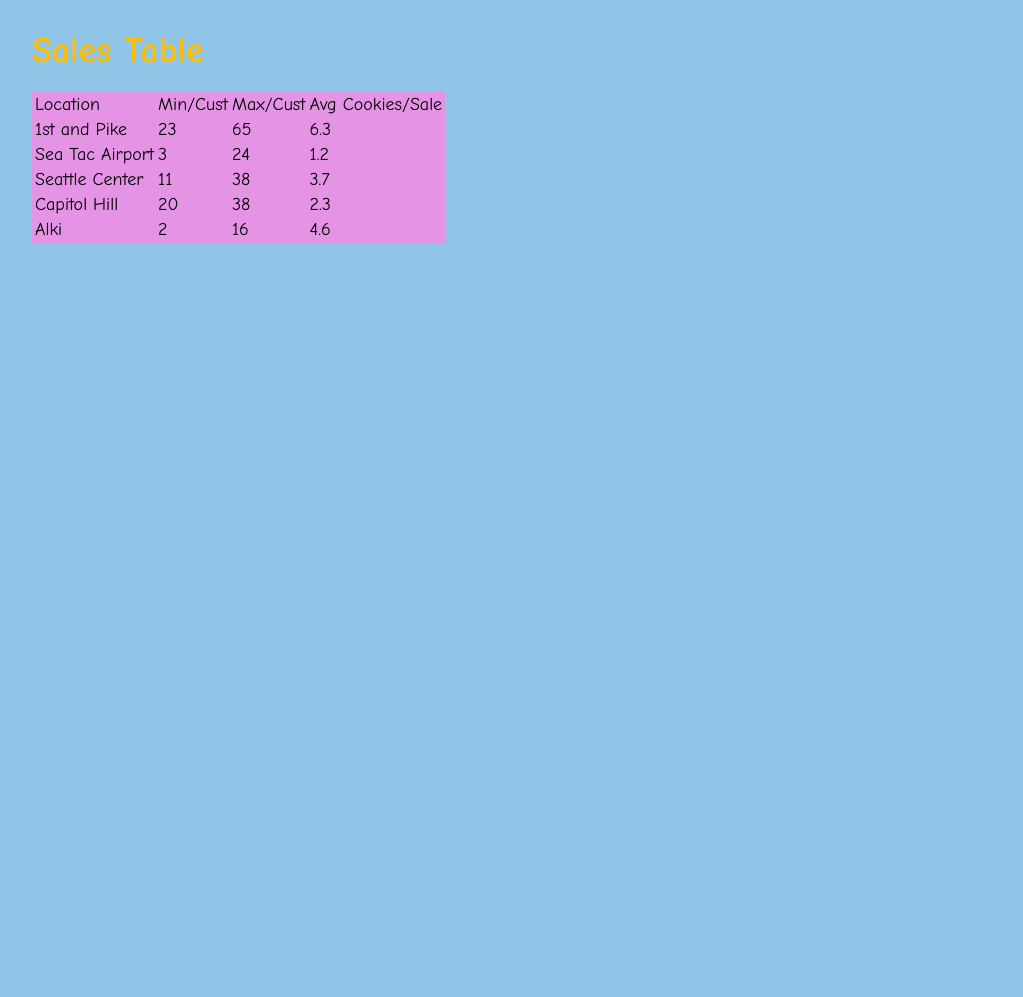
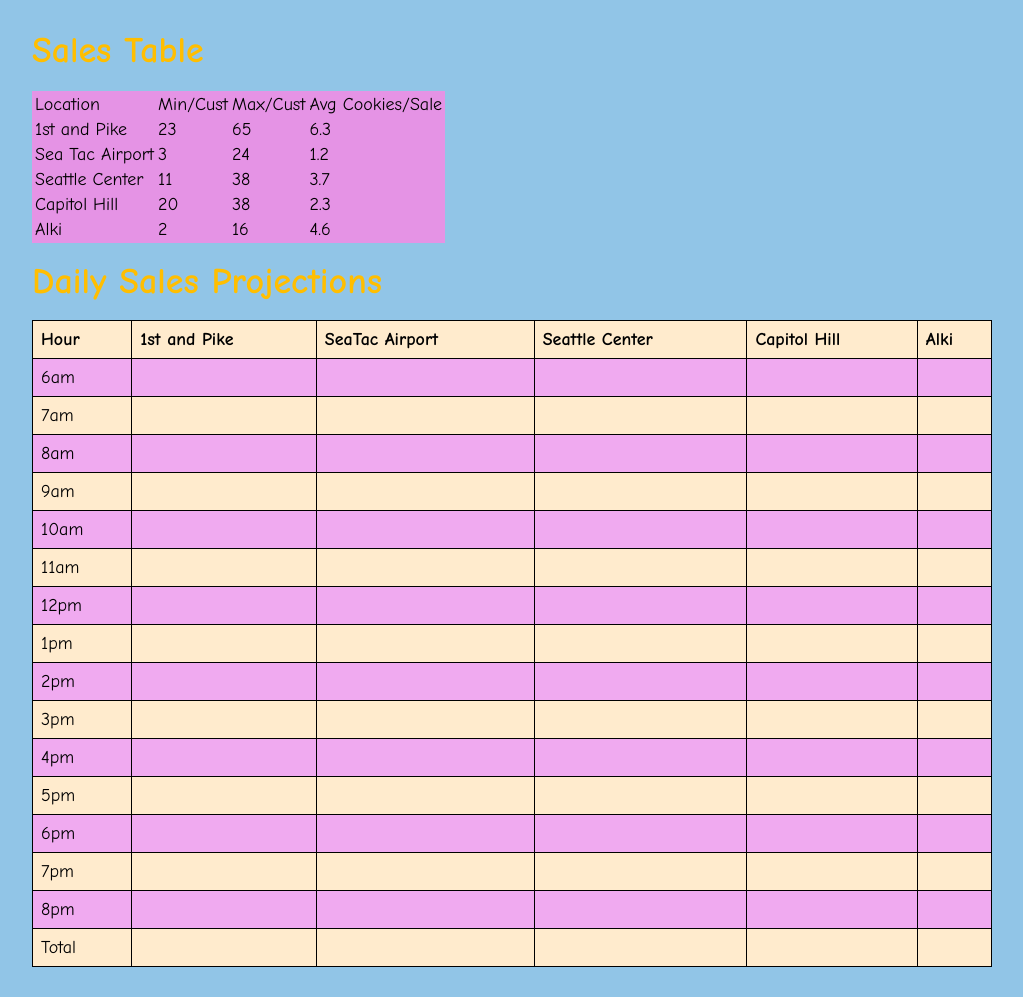
Before and after one commit to rjimmy2512/cookie-stand, a plain HTML site: page sales.html in a window 1280 px wide. Shown: the whole page, without its empty margins (128-1151 px from the left). Before the commit the page ends 800 px from the top, so only its background shows below. Drawn offline with Linux system fonts and the light colour scheme.

Commit message:
added daily sales projections table

```diff
--- a/sales.html
+++ b/sales.html
@@ -4,7 +4,7 @@
     <body>
     <h1>Sales Table</h1>
     <p>
-        <table id="Sales Table">
+        <table id="SalesTable">
            <tr>
               <td>Location</td>
               <td>Min/Cust</td>
@@ -42,8 +42,149 @@
               <td>4.6</td>
             </tr>
           </table>
+    </p>
+    <h1>Daily Sales Projections</h1>
+    <p>
+      <table id="DailyProjections">
+        <tr>
+          <th>Hour</th>
+          <th>1st and Pike</th>
+          <th>SeaTac Airport</th>
+          <th>Seattle Center</th>
+          <th>Capitol Hill</th>
+          <th>Alki</th>
+         </tr>
+        <tr>
+          <td>6am</td>
+          <td id = "1stpike"></td>
+          <td id = "seatac"></td>
+          <td id = "seattle"></td>
+          <td id = "capitol"></td>
+          <td id = "alki"></td>
+        </tr>
+        <tr>
+          <td>7am</td>
+          <td id = "1stpike"></td>
+          <td id = "seatac"></td>
+          <td id = "seattle"></td>
+          <td id = "capitol"></td>
+          <td id = "alki"></td>
+         </tr>
+        <tr>
+          <td>8am</td>
+          <td id = "1stpike"></td>
+          <td id = "seatac"></td>
+          <td id = "seattle"></td>
+          <td id = "capitol"></td>
+          <td id = "alki"></td>
+        </tr>
+        <tr>
+          <td>9am</td>
+          <td id = "1stpike"></td>
+          <td id = "seatac"></td>
+          <td id = "seattle"></td>
+          <td id = "capitol"></td>
+          <td id = "alki"></td>
+        </tr>
+        <tr>
+          <td>10am</td>
+          <td id = "1stpike"></td>
+          <td id = "seatac"></td>
+          <td id = "seattle"></td>
+          <td id = "capitol"></td>
+          <td id = "alki"></td>
+        </tr>
+        <tr>
+          <td>11am</td>
+          <td id = "1stpike"></td>
+          <td id = "seatac"></td>
+          <td id = "seattle"></td>
+          <td id = "capitol"></td>
+          <td id = "alki"></td>
+        </tr>
+         <tr>
+          <td>12pm</td>
+          <td id = "1stpike"></td>
+          <td id = "seatac"></td>
+          <td id = "seattle"></td>
+          <td id = "capitol"></td>
+          <td id = "alki"></td>
+        </tr>
+        <tr>
+          <td>1pm</td>
+          <td id = "1stpike"></td>
+          <td id = "seatac"></td>
+          <td id = "seattle"></td>
+          <td id = "capitol"></td>
+          <td id = "alki"></td>
+        </tr>
+        <tr>
+          <td>2pm</td>
+          <td id = "1stpike"></td>
+          <td id = "seatac"></td>
+          <td id = "seattle"></td>
+          <td id = "capitol"></td>
+          <td id = "alki"></td>
+        </tr>
+        <tr>
+          <td>3pm</td>
+          <td id = "1stpike"></td>
+          <td id = "seatac"></td>
+          <td id = "seattle"></td>
+          <td id = "capitol"></td>
+          <td id = "alki"></td>
+        </tr>
+        <tr>
+          <td>4pm</td>
+         <td id = "1stpike"></td>
+          <td id = "seatac"></td>
+          <td id = "seattle"></td>
+          <td id = "capitol"></td>
+          <td id = "alki"></td>
+        </tr>
+         <tr>
+          <td>5pm</td>
+          <td id = "1stpike"></td>
+          <td id = "seatac"></td>
+          <td id = "seattle"></td>
+          <td id = "capitol"></td>
+          <td id = "alki"></td>
+        </tr>
+        <tr>
+          <td>6pm</td>
+          <td id = "1stpike"></td>
+          <td id = "seatac"></td>
+          <td id = "seattle"></td>
+          <td id = "capitol"></td>
+          <td id = "alki"></td>
+        </tr>
+         <tr>
+          <td>7pm</td>
+         <td id = "1stpike"></td>
+          <td id = "seatac"></td>
+          <td id = "seattle"></td>
+          <td id = "capitol"></td>
+          <td id = "alki"></td>
+        </tr>
+         <tr>
+          <td>8pm</td>
+          <td id = "1stpike"></td>
+          <td id = "seatac"></td>
+          <td id = "seattle"></td>
+          <td id = "capitol"></td>
+          <td id = "alki"></td>
+        </tr>
+        <tr>
+          <td>Total</td>
+          <td id = "1stpike"></td>
+          <td id = "seatac"></td>
+          <td id = "seattle"></td>
+          <td id = "capitol"></td>
+          <td id = "alki"></td>
+         </tr>
+      </table>
+    </p>
 
-    </p>
   <script src="app.js" type="text/javascript"></script>
   </body>
   <footer></footer>
--- a/style.css
+++ b/style.css
@@ -31,12 +31,25 @@
   color: rgb(350, 190, 0) ;
   size: 100px;
 }
-table{
+#SalesTable {
   margin-top: 20px;
   color: black;
   border: 2px;
   width: auto;
   background-color: rgb(229, 147, 229);
-
-
 }
+#DailyProjections {
+  font-family: comic sans ms;
+  color: black;
+  background-color: blanchedalmond;
+  border-collapse: collapse;
+  width: 100%;
+}
+#DailyProjections td, th {
+  border: 1px solid black;
+  text-align: left;
+  padding: 8px;
+}
+#DailyProjections tr:nth-child(even) {
+  background-color: rgb(240, 170, 240);
+}
```
